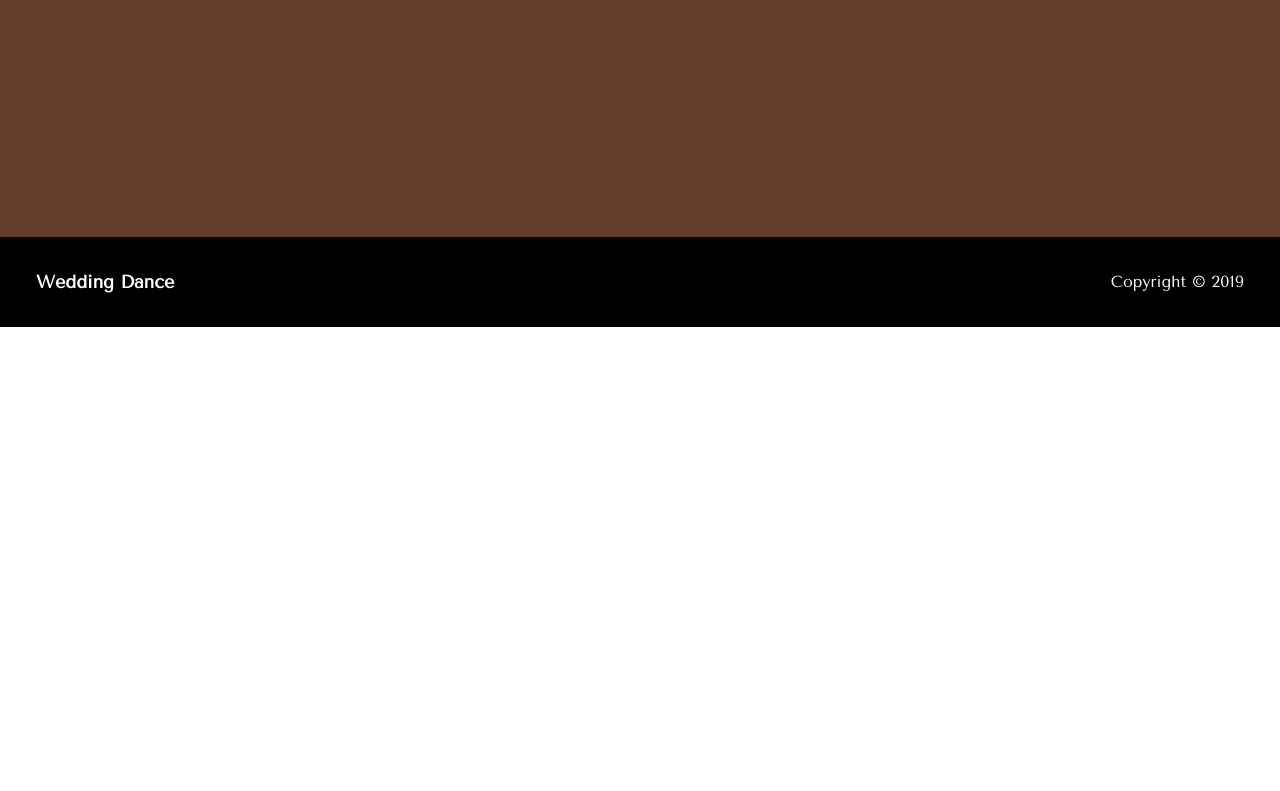
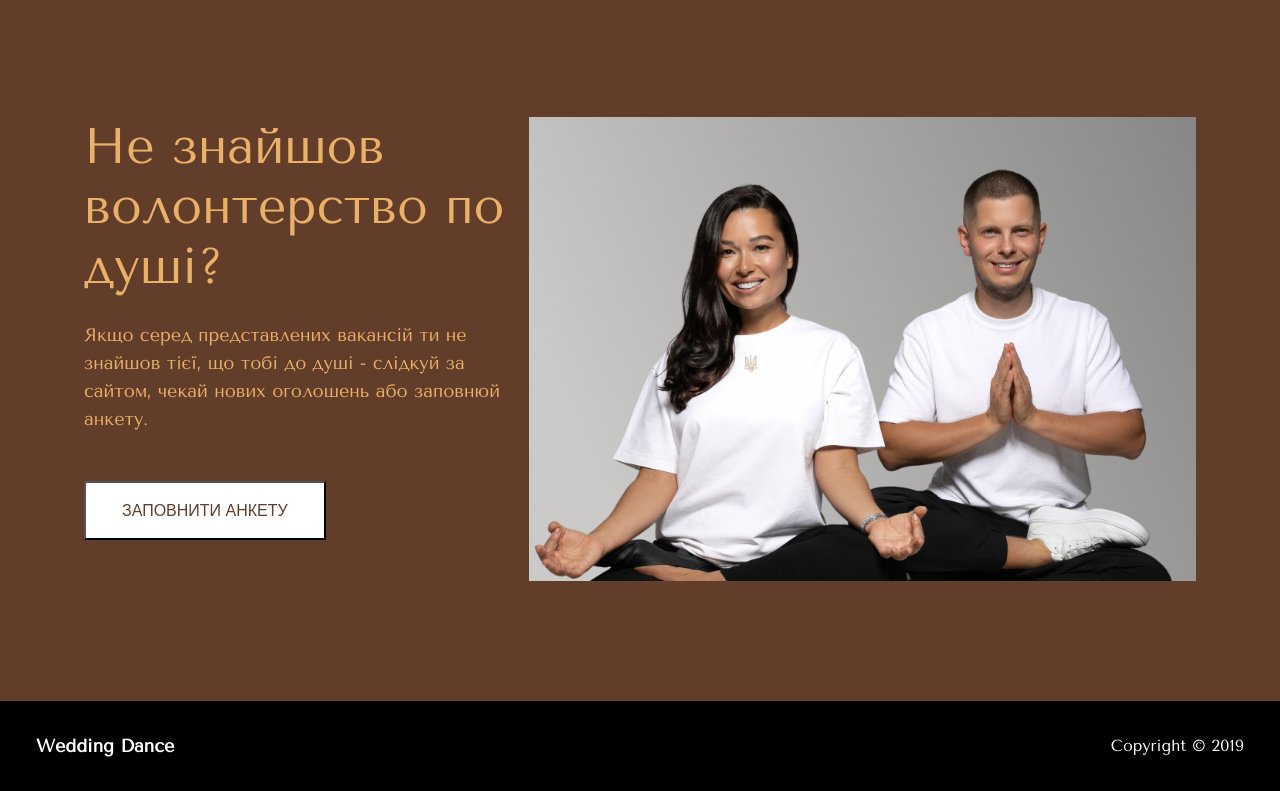
Before and after one commit to YevheniiaDehtiarova/Belyaevi-project, a website: page index.html in a window 1280 px wide. Shown: the part 8084-8875 px from the top of the page. Before the commit the page ends 8411 px from the top, so only its background shows below. Drawn offline with nearby package versions, Linux system fonts and the light colour scheme; files whose address does not match are found by name.

Commit message:
finish volontering section

```diff
--- a/index.html
+++ b/index.html
@@ -345,6 +345,22 @@
                         <span class="volunteering__slide--detail">Детальніше</span>
                     </div>
                 </div>
+                <div class="volunteering__search">
+                    <div class="volunteering__search-content">
+                        <h2>Не знайшов волонтерство по душі?</h2>
+                        <p>Якщо серед представлених вакансій ти не знайшов тієї, що тобі до душі - слідкуй за сайтом,
+                            чекай нових оголошень або заповнюй анкету.</p>
+                        <div>
+                            <button>ЗАПОВНИТИ АНКЕТУ</button>
+                        </div>
+
+
+                    </div>
+                    <div class="volunteering__search-picture">
+                        <img src="src/assets//img/volunteering-image.png" alt="">
+                    </div>
+
+                </div>
             </div>
         </section>
 
@@ -361,9 +377,6 @@
     <script src="https://cdnjs.cloudflare.com/ajax/libs/slick-carousel/1.8.1/slick.min.js"></script>
     <script src="src/js/slick.min.js"></script>
     <script src="src/js/slider.js"></script>
-    <script>
-        new WOW().init();
-    </script>
     <script src="src/js/main.js">
     </script>
 </body>
--- a/src/styles/common/_volunteering.scss
+++ b/src/styles/common/_volunteering.scss
@@ -119,6 +119,50 @@
             right: 24px;
         }
     }
+    &__search{
+        display: flex;
+        justify-content: space-between;
+        color: $yellow-text;
+
+        &-content{
+            display: flex;
+            flex-direction: column;
+            flex: 0 0 40%;
+            h2{
+                font-weight: 400;
+                font-size: 50px;
+                line-height: 60px;
+                margin-bottom: 24px;
+            }
+            p{
+                font-weight: 400;
+                font-size: 18px;
+                line-height: 28px;
+                margin-bottom: 48px;
+            }
+            div{
+                display: flex;
+                justify-content: flex-start;
+
+                button{
+                    padding: 16px 36px;
+                    background: $color-light;
+                    color: $dark-brown;
+                    font-weight: 400;
+                    font-size: 16px;
+                    line-height: 23px;
+                }
+            }
+
+        }
+        &-picture{
+            img{
+                object-fit: cover;
+                width: 100%;
+                height: 100%;
+            }
+        }
+    }
 }
 
 .slick-slide {
```
Also changed, not shown: src/assets/img/volunteering-image.png (added), style.css.
